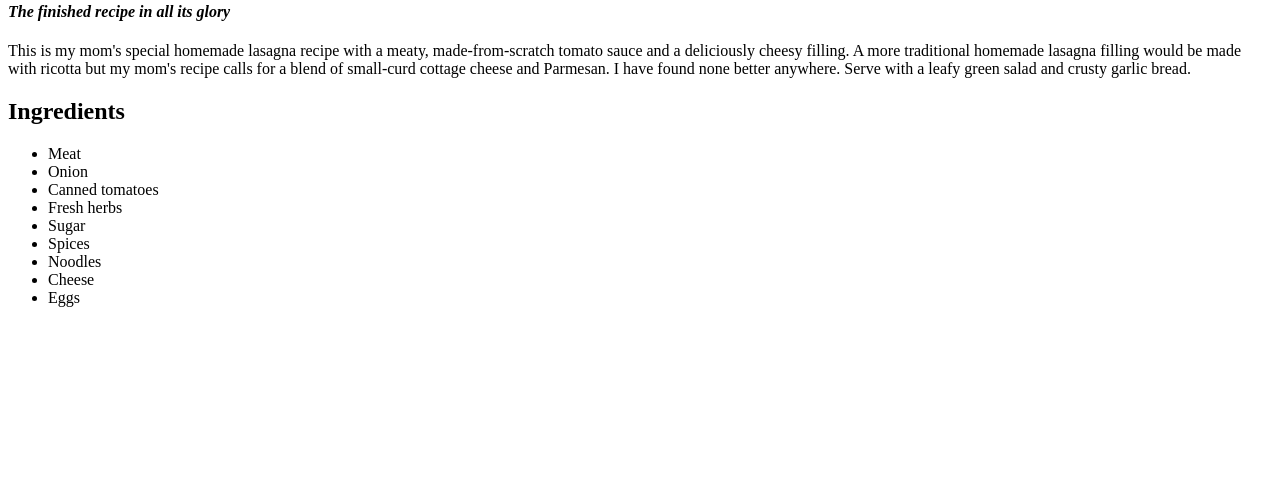
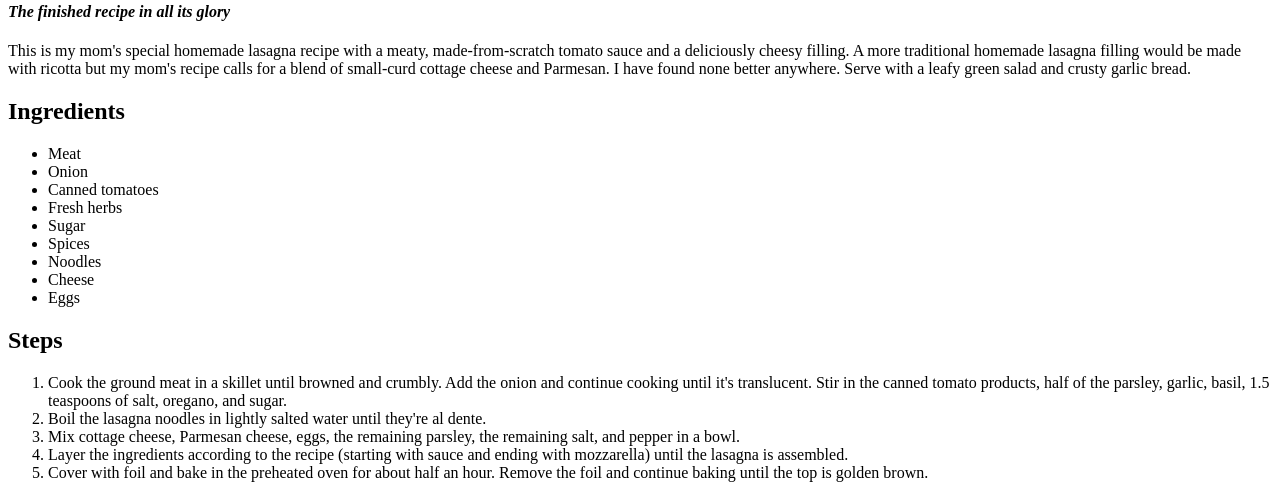
Before and after one commit to alemouzo/odin-recipes, a plain HTML site: page recipes/lasagna.html in a window 1280 px wide. Shown: the part 402-900 px from the top of the page. Before the commit the page ends 800 px from the top, so only its background shows below. Drawn offline with Linux system fonts and the light colour scheme.

Commit message:
Add steps to cook recipe

```diff
--- a/recipes/lasagna.html
+++ b/recipes/lasagna.html
@@ -25,7 +25,14 @@
         <li>Eggs</li>
     </ul>
 
-
+    <h2>Steps</h2>
+    <ol>
+        <li>Cook the ground meat in a skillet until browned and crumbly. Add the onion and continue cooking until it's translucent. Stir in the canned tomato products, half of the parsley, garlic, basil, 1.5 teaspoons of salt, oregano, and sugar.</li>
+        <li>Boil the lasagna noodles in lightly salted water until they're al dente.</li>
+        <li>Mix cottage cheese, Parmesan cheese, eggs, the remaining parsley, the remaining salt, and pepper in a bowl.</li>
+        <li>Layer the ingredients according to the recipe (starting with sauce and ending with mozzarella) until the lasagna is assembled.</li>
+        <li>Cover with foil and bake in the preheated oven for about half an hour. Remove the foil and continue baking until the top is golden brown.</li>
+    </ol>
 
 
 </body>
```
